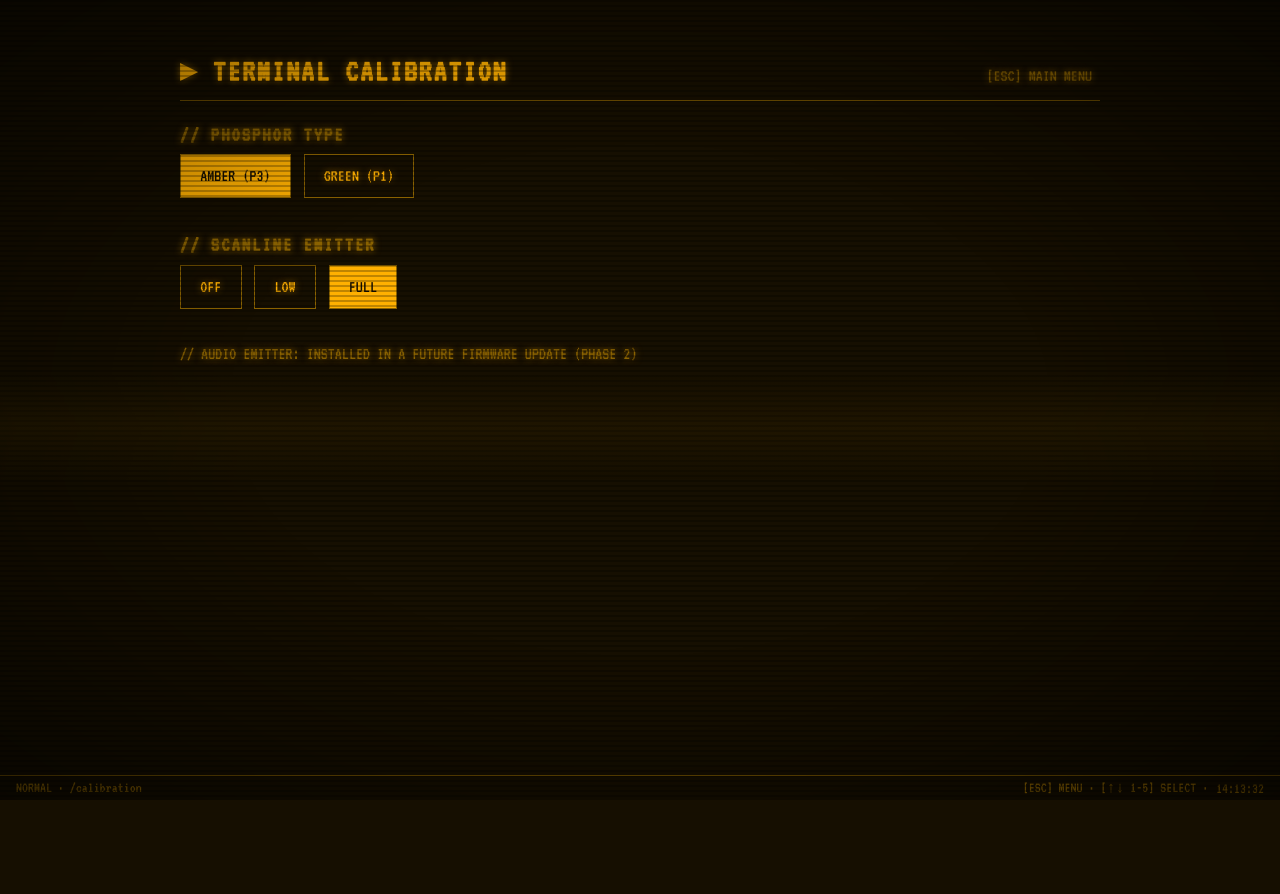
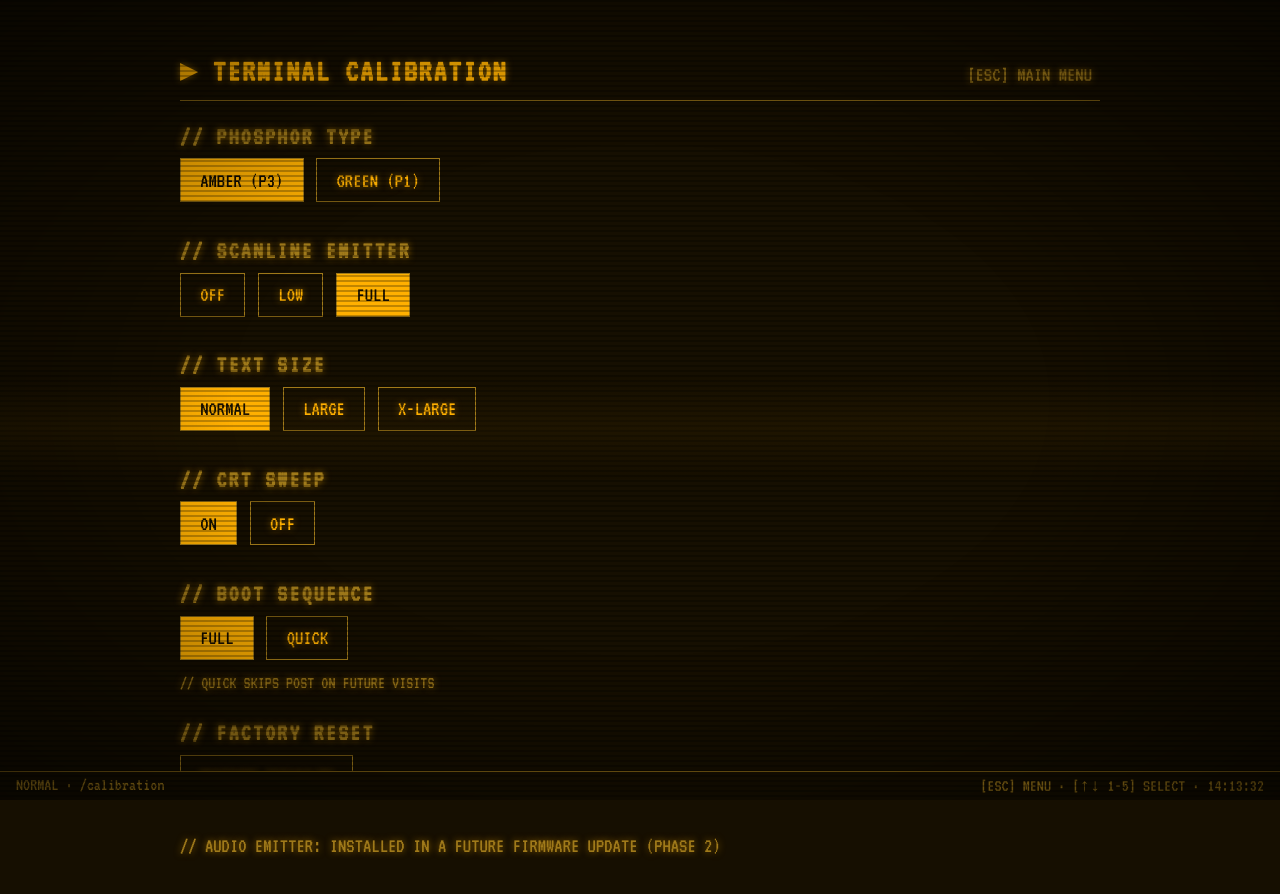
Before and after one commit to metanmai/personal-portfolio, a React (Vite) app: page /calibration in a window 1280 px wide. Shown: the top 894 px of the page. Before the commit the page ends 800 px from the top, so only its background shows below. Built offline with nearby package versions, Linux system fonts and the light colour scheme.

Commit message:
feat: readability bump, expanded calibration (text size, sweep, boot mode, reset)

```diff
--- a/src/App.jsx
+++ b/src/App.jsx
@@ -2,7 +2,7 @@ import { useEffect, useState } from 'react';
 import { BrowserRouter, Routes, Route, useNavigate, useLocation } from 'react-router-dom';
 import styled, { keyframes } from 'styled-components';
 import PropTypes from 'prop-types';
-import { SettingsProvider } from './settings.jsx';
+import { SettingsProvider, useSettings } from './settings.jsx';
 import Terminal from './components/Terminal/Terminal.jsx';
 import MainMenu from './components/MainMenu/MainMenu.jsx';
 import PersonnelFile from './components/screens/PersonnelFile.jsx';
@@ -56,18 +56,19 @@ RouteRedraw.propTypes = {
     children: PropTypes.node.isRequired,
 };
 
-function App() {
-    const [booted, setBooted] = useState(false);
+const TerminalApp = () => {
+    const { settings } = useSettings();
+    const [booted, setBooted] = useState(settings.boot === 'quick');
 
     const handleBootDone = () => {
         setBooted(true);
     };
 
+    if (!booted) {
+        return <BootSequence onDone={handleBootDone} />;
+    }
+
     return (
-        <SettingsProvider>
-            {!booted ? (
-                <BootSequence onDone={handleBootDone} />
-            ) : (
         <BrowserRouter>
             <Terminal>
                 <EscToMenu />
@@ -87,7 +88,13 @@ function App() {
                 <StatusBar />
             </Terminal>
         </BrowserRouter>
-            )}
+    );
+};
+
+function App() {
+    return (
+        <SettingsProvider>
+            <TerminalApp />
         </SettingsProvider>
     );
 }
--- a/src/components/Terminal/Terminal.jsx
+++ b/src/components/Terminal/Terminal.jsx
@@ -30,7 +30,7 @@ const Shell = styled.div`
     background-color: var(--bg);
     color: var(--phosphor);
     font-family: 'VT323', 'Courier New', monospace;
-    font-size: clamp(17px, 2.2vmin, 22px);
+    font-size: calc(clamp(19px, 2.6vmin, 26px) * var(--font-scale, 1));
     text-shadow: 0 0 7px var(--glow);
     position: relative;
     padding: clamp(14px, 4vw, 56px);
@@ -85,7 +85,7 @@ const Terminal = ({ children }) => {
             {children}
             <Scanlines $intensity={settings.scanlines} data-testid="scanlines" />
             <Vignette />
-            {settings.scanlines !== 'off' && <Sweep />}
+            {settings.sweep !== false && settings.scanlines !== 'off' && <Sweep />}
         </Shell>
     );
 };
--- a/src/components/screens/Calibration.jsx
+++ b/src/components/screens/Calibration.jsx
@@ -1,6 +1,6 @@
 import styled from 'styled-components';
 import ScreenFrame from './ScreenFrame.jsx';
-import { useSettings } from '../../settings.jsx';
+import { useSettings, DEFAULT_SETTINGS } from '../../settings.jsx';
 import { usePageMeta } from '../../hooks/usePageMeta.js';
 
 const Group = styled.div`
@@ -11,6 +11,12 @@ const GroupTitle = styled.h3`
     color: var(--dim);
     margin-bottom: 0.6rem;
     letter-spacing: 0.1em;
+`;
+
+const Caption = styled.p`
+    color: var(--dim);
+    margin-top: 0.4rem;
+    font-size: 0.85em;
 `;
 
 const OptionButton = styled.button`
@@ -59,6 +65,47 @@ const Calibration = () => {
                     </OptionButton>
                 ))}
             </Group>
+            <Group>
+                <GroupTitle>{'// TEXT SIZE'}</GroupTitle>
+                {[
+                    { label: 'NORMAL', value: 1 },
+                    { label: 'LARGE', value: 1.15 },
+                    { label: 'X-LARGE', value: 1.3 },
+                ].map((opt) => (
+                    <OptionButton
+                        key={opt.label}
+                        data-active={settings.fontScale === opt.value}
+                        onClick={() => update({ fontScale: opt.value })}
+                    >
+                        {opt.label}
+                    </OptionButton>
+                ))}
+            </Group>
+            <Group>
+                <GroupTitle>{'// CRT SWEEP'}</GroupTitle>
+                <OptionButton data-active={settings.sweep === true} onClick={() => update({ sweep: true })}>
+                    ON
+                </OptionButton>
+                <OptionButton data-active={settings.sweep === false} onClick={() => update({ sweep: false })}>
+                    OFF
+                </OptionButton>
+            </Group>
+            <Group>
+                <GroupTitle>{'// BOOT SEQUENCE'}</GroupTitle>
+                <OptionButton data-active={settings.boot === 'full'} onClick={() => update({ boot: 'full' })}>
+                    FULL
+                </OptionButton>
+                <OptionButton data-active={settings.boot === 'quick'} onClick={() => update({ boot: 'quick' })}>
+                    QUICK
+                </OptionButton>
+                <Caption>{'// QUICK SKIPS POST ON FUTURE VISITS'}</Caption>
+            </Group>
+            <Group>
+                <GroupTitle>{'// FACTORY RESET'}</GroupTitle>
+                <OptionButton onClick={() => update({ ...DEFAULT_SETTINGS })}>
+                    RESTORE DEFAULTS
+                </OptionButton>
+            </Group>
             <p style={{ color: 'var(--dim)' }}>
                 {'// AUDIO EMITTER: INSTALLED IN A FUTURE FIRMWARE UPDATE (PHASE 2)'}
             </p>
--- a/src/settings.jsx
+++ b/src/settings.jsx
@@ -3,7 +3,8 @@ import PropTypes from 'prop-types';
 import { applyTheme, DEFAULT_THEME } from './theme.js';
 
 const STORAGE_KEY = 'termlink-settings';
-const DEFAULT_SETTINGS = { theme: DEFAULT_THEME, scanlines: 'full' };
+// eslint-disable-next-line react-refresh/only-export-components
+export const DEFAULT_SETTINGS = { theme: DEFAULT_THEME, scanlines: 'full', fontScale: 1, sweep: true, boot: 'full' };
 
 const SettingsContext = createContext(null);
 
@@ -21,6 +22,7 @@ export const SettingsProvider = ({ children }) => {
     useEffect(() => {
         localStorage.setItem(STORAGE_KEY, JSON.stringify(settings));
         applyTheme(settings.theme);
+        document.documentElement.style.setProperty('--font-scale', String(settings.fontScale));
     }, [settings]);
 
     const update = useCallback((patch) => setSettings((prev) => ({ ...prev, ...patch })), []);
--- a/src/theme.js
+++ b/src/theme.js
@@ -1,13 +1,13 @@
 export const THEMES = {
     amber: {
         phosphor: '#ffb000',
-        dim: '#8a6200',
+        dim: '#a07a1a',
         bg: '#160f01',
         glow: 'rgba(255, 176, 0, 0.55)',
     },
     green: {
         phosphor: '#41ff7e',
-        dim: '#1d8a44',
+        dim: '#2aa85c',
         bg: '#061206',
         glow: 'rgba(65, 255, 126, 0.55)',
     },
```
Also changed, not shown: 1 other file (tests, documents, lock files or other folders). Lines whose indentation alone changed are shown as unchanged.
